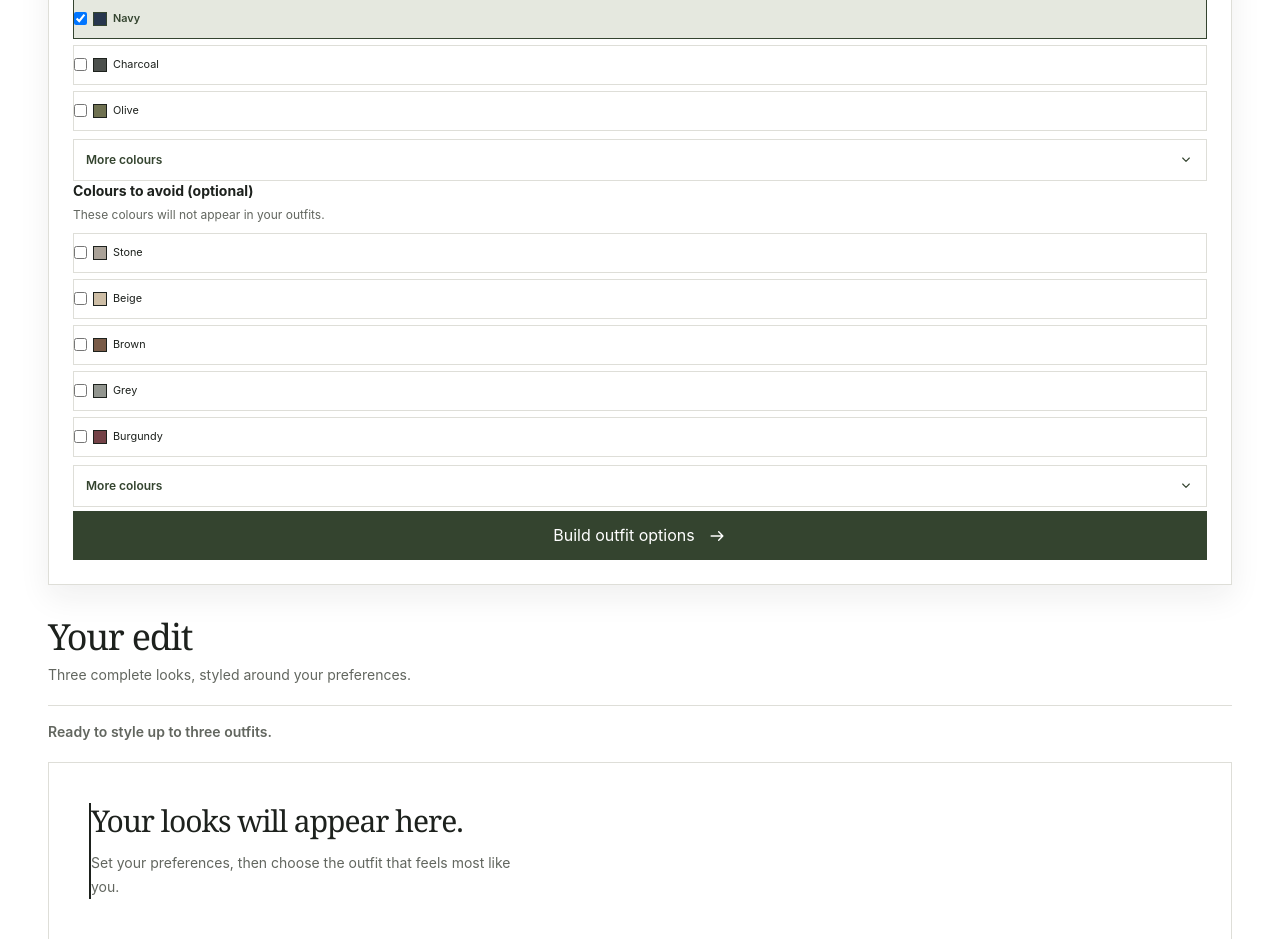
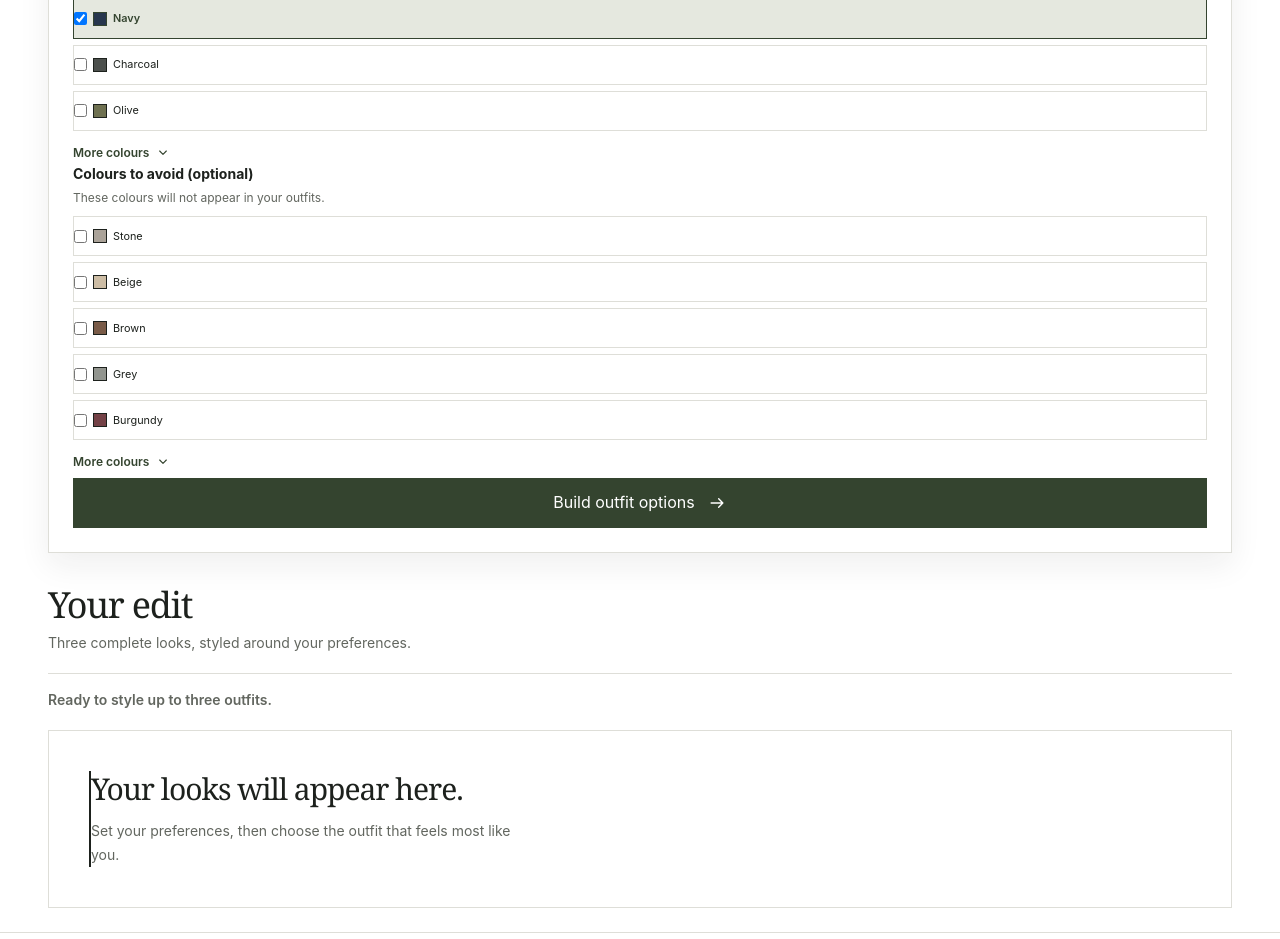
Before and after one commit to jmchin26/fitora, a Next.js app: page /build in a window 1280 px wide. Shown: the part 7560-8499 px from the top of the page. Built offline with nearby package versions, Linux system fonts and the light colour scheme.

Commit message:
revert: restore the compact colour picker

```diff
--- a/src/components/build/preference-form.tsx
+++ b/src/components/build/preference-form.tsx
@@ -382,12 +382,11 @@ function ColourGroup({
       <div className="mt-2 grid grid-cols-3 gap-1.5 sm:grid-cols-5">
         {featuredColors.map(colorChoice)}
       </div>
-      <details className="group mt-2 overflow-hidden border border-[var(--line)] bg-[var(--surface)] open:bg-[var(--surface-strong)]">
-        <summary className="flex min-h-10 w-full cursor-pointer list-none items-center gap-2 px-3 text-xs font-semibold text-[var(--sage-dark)] transition-colors hover:bg-[#efede7] hover:text-[var(--ink)] focus-visible:outline-2 focus-visible:outline-offset-2 focus-visible:outline-[var(--focus)] [&::-webkit-details-marker]:hidden">
-          <span>More colours</span>
-          <span className="ml-auto flex items-center gap-2">
+      <details className="group mt-2">
+        <summary className="inline-flex min-h-9 cursor-pointer list-none items-center gap-1.5 text-xs font-semibold text-[var(--sage-dark)] transition-colors hover:text-[var(--ink)] [&::-webkit-details-marker]:hidden">
+          More colours
           {hiddenSelectionCount > 0 ? (
-              <span className="border border-[var(--line)] bg-[#e5e8df] px-2 py-0.5 text-[0.65rem] text-[var(--sage-dark)]">
+            <span className="rounded-full bg-[#e5e8df] px-2 py-0.5 text-[0.65rem]">
               {hiddenSelectionCount} selected
             </span>
           ) : null}
@@ -395,9 +394,8 @@ function ColourGroup({
             className="h-4 w-4 transition-transform group-open:rotate-180"
             name="chevron"
           />
-          </span>
         </summary>
-        <div className="grid grid-cols-2 gap-1.5 border-t border-[var(--line)] p-2.5 sm:grid-cols-4">
+        <div className="grid grid-cols-3 gap-1.5 pt-2 sm:grid-cols-4">
           {moreColors.map(colorChoice)}
         </div>
       </details>
```
Also changed, not shown: 1 other file (tests, documents, lock files or other folders). Lines whose indentation alone changed are shown as unchanged.
